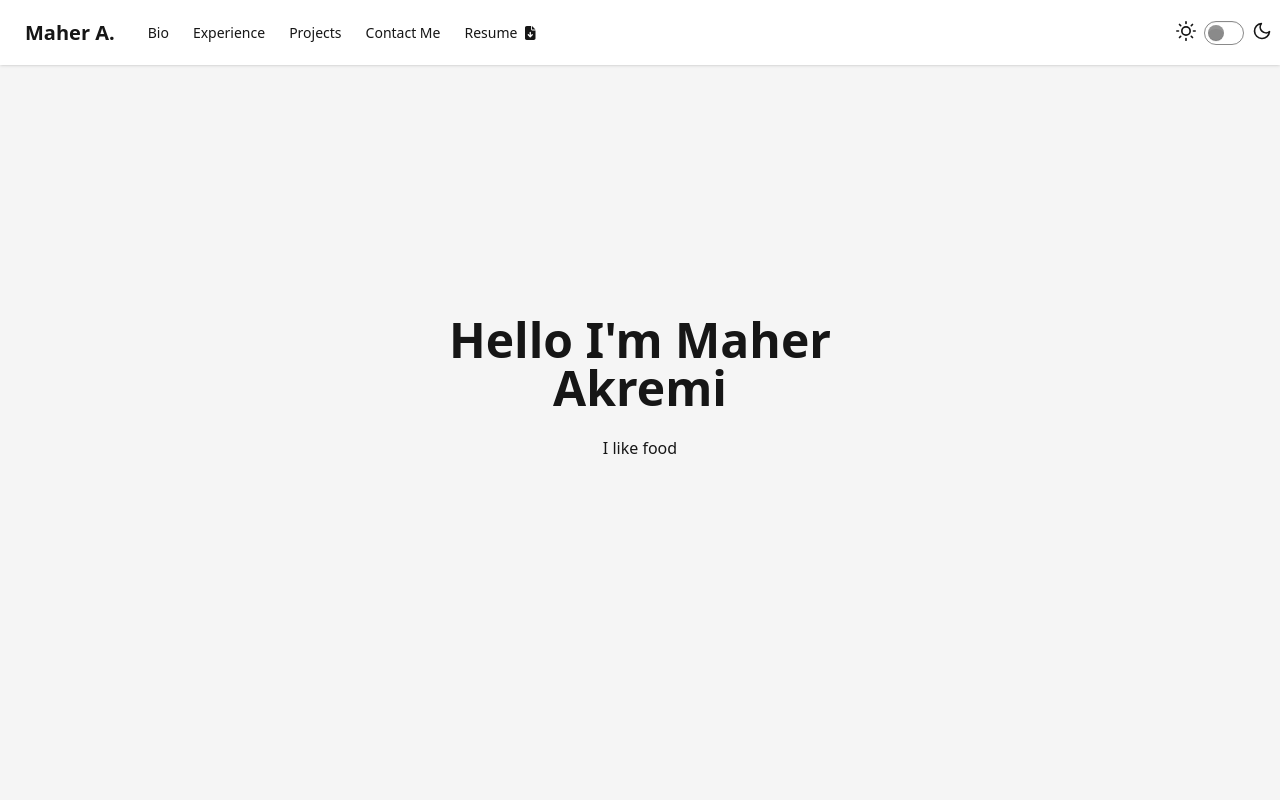
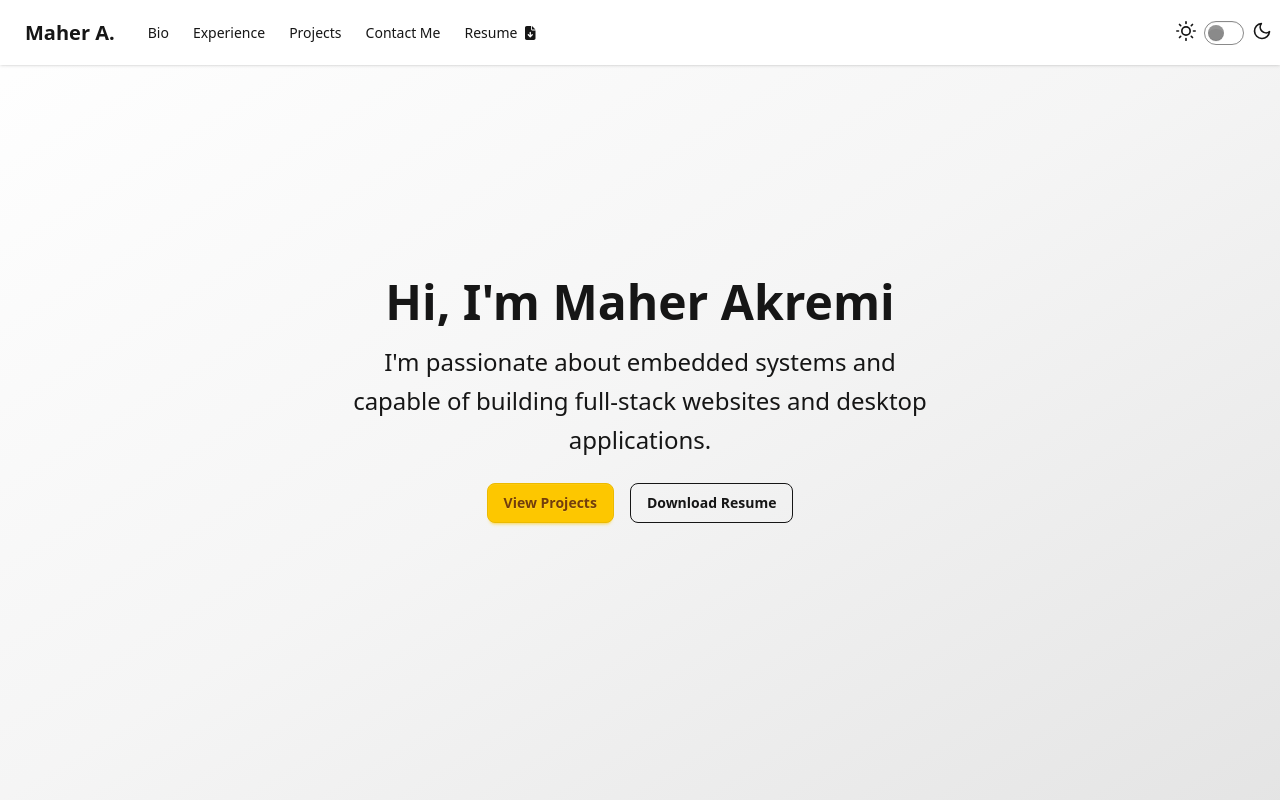
Before and after one commit to maherakr/my-portfolio-app, a Next.js app: page / in a window 1280 px wide. Shown: the top 800 px of the page. Built offline with nearby package versions, Linux system fonts and the light colour scheme.

Commit message:
Update hero.tsx

```diff
--- a/src/components/hero.tsx
+++ b/src/components/hero.tsx
@@ -3,15 +3,21 @@ import React from "react";
 export default function Hero() {
 
     return (
-        <div className="hero bg-base-200 min-h-screen">
-            <div className="hero-content text-center">
-                <div className="max-w-md">
-                    <h1 className="text-5xl font-bold">Hello I'm Maher Akremi</h1>
-                    <p className="py-6">
-                       I like food
-                    </p>
-                </div>
-            </div>
-        </div>
+<div className="hero min-h-screen bg-gradient-to-br from-base-100 via-base-200 to-base-300">
+  <div className="hero-content text-center flex flex-col items-center">
+    <div className="max-w-xl">
+      <h1 className="text-4xl md:text-5xl font-extrabold text-base-content mb-4">
+         Hi, I'm Maher Akremi
+      </h1>
+      <p className="text-xl md:text-2xl font-medium leading-relaxed text-base-content mb-6">
+        I'm passionate about embedded systems and capable of building full-stack websites and desktop applications.
+      </p>
+      <div className="flex justify-center gap-4">
+        <a href="#projects" className="btn btn-primary">View Projects</a>
+        <a href="/files/resume.pdf" className="btn btn-outline" target="_blank" rel="noopener noreferrer">Download Resume</a>
+      </div>
+    </div>
+  </div>
+</div>
     )
 }
```
